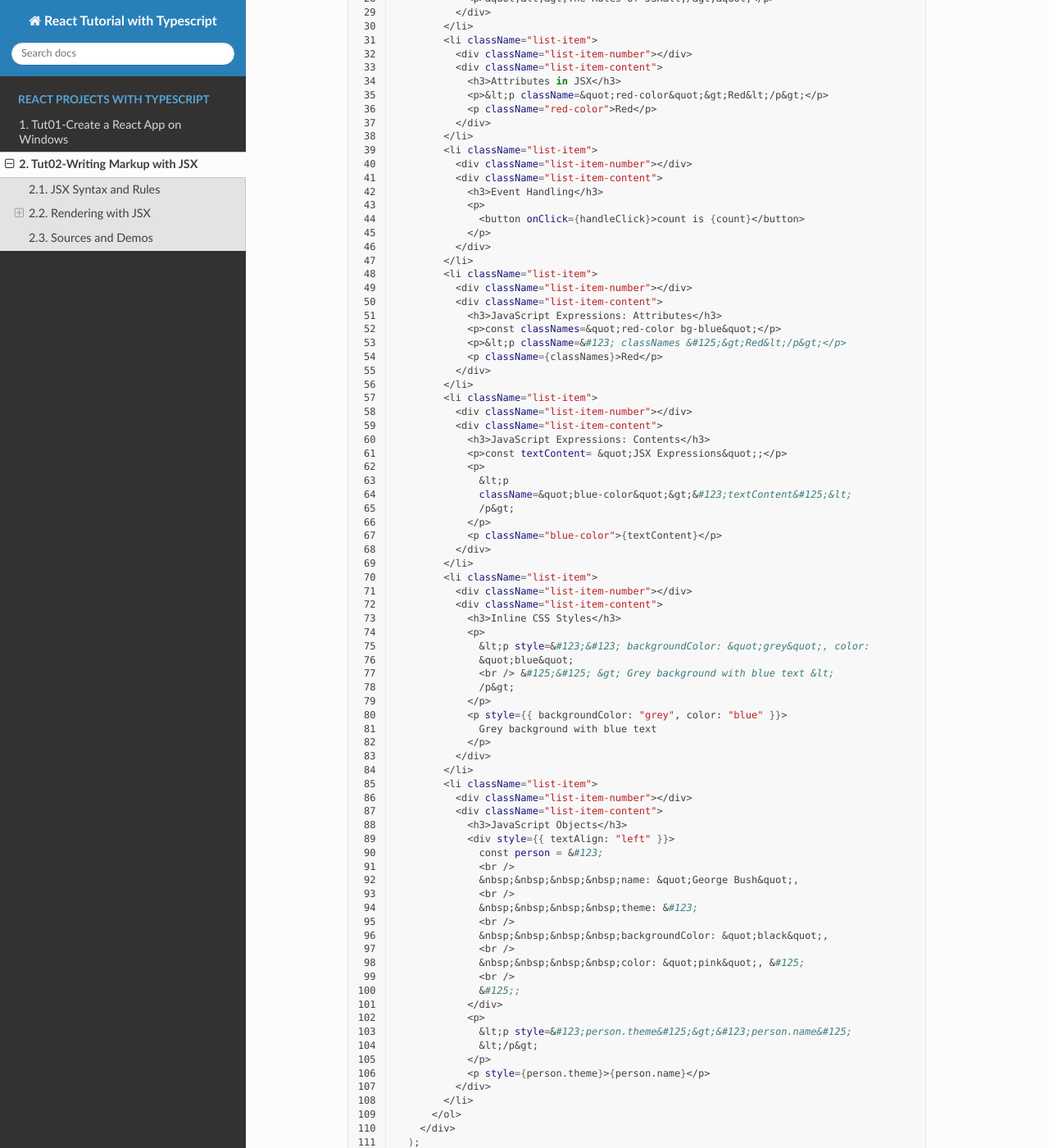
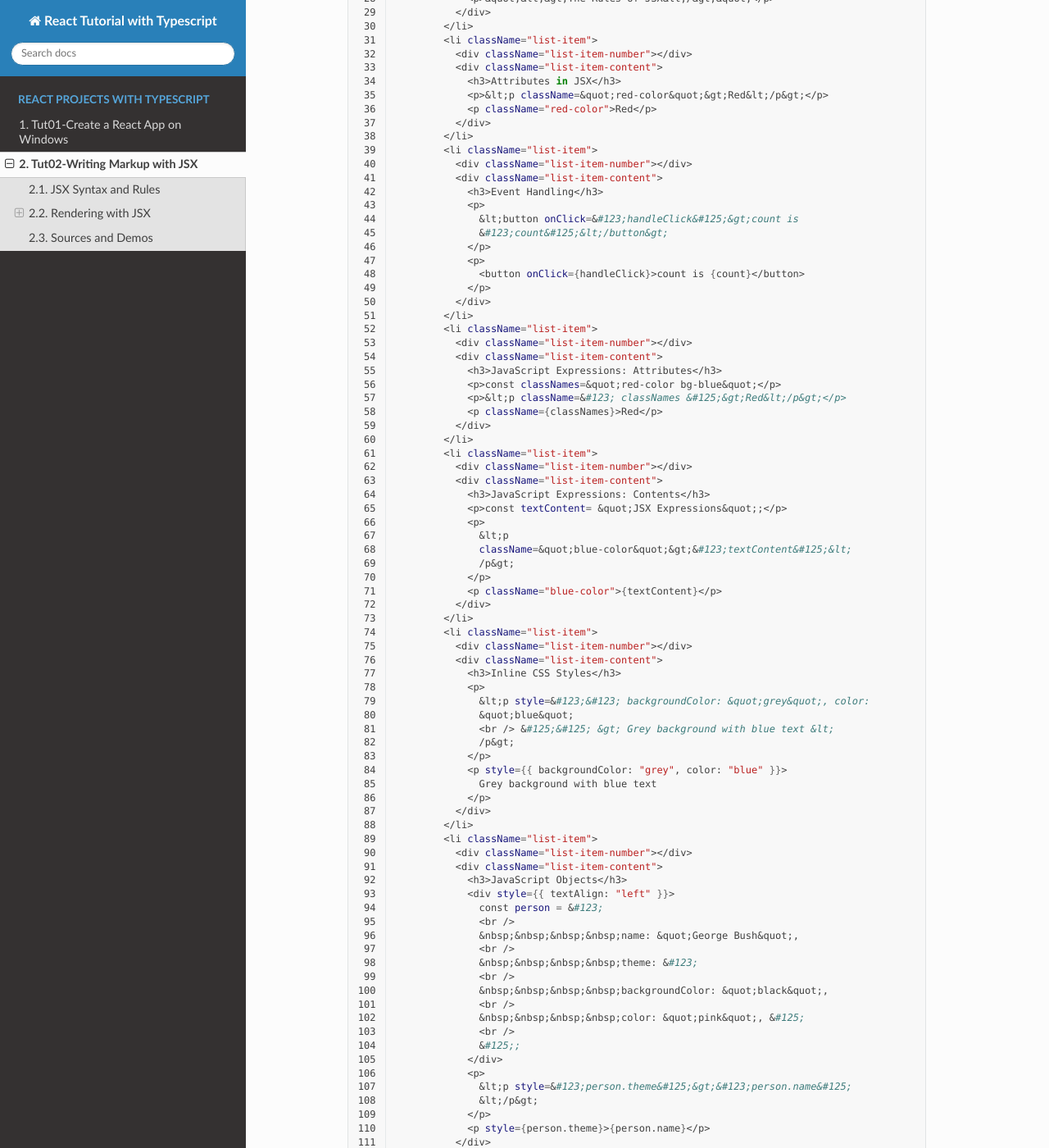
Before and after one commit to david-ggs-230/react-projects-docs, a Sphinx documentation site: the page built from docs/react-app-ts/tut02-writing-markup-with-jsx.rst, in a window 1280 px wide and 1400 px high, scrolled down 5362 px. Shown: the whole window at 82% size. Built offline with Sphinx 7.4.7 and the Read the Docs theme 3.1.0, drawn with Linux system fonts in a browser that asks for light colours; some of the changed text lies outside the part shown.

Commit message:
Add files via upload

```diff
--- a/docs/react-app-ts/tut02-writing-markup-with-jsx.rst
+++ b/docs/react-app-ts/tut02-writing-markup-with-jsx.rst
@@ -310,6 +310,10 @@ Create Project Contents
                     <div className="list-item-content">
                       <h3>Event Handling</h3>
                       <p>
+                        &lt;button onClick=&#123;handleClick&#125;&gt;count is
+                        &#123;count&#125;&lt;/button&gt;
+                      </p>
+                      <p>
                         <button onClick={handleClick}>count is {count}</button>
                       </p>
                     </div>
```
Also changed, not shown: docs/react-app-ts/images/tut02/tut02-writing-jsx-homepage.png.
